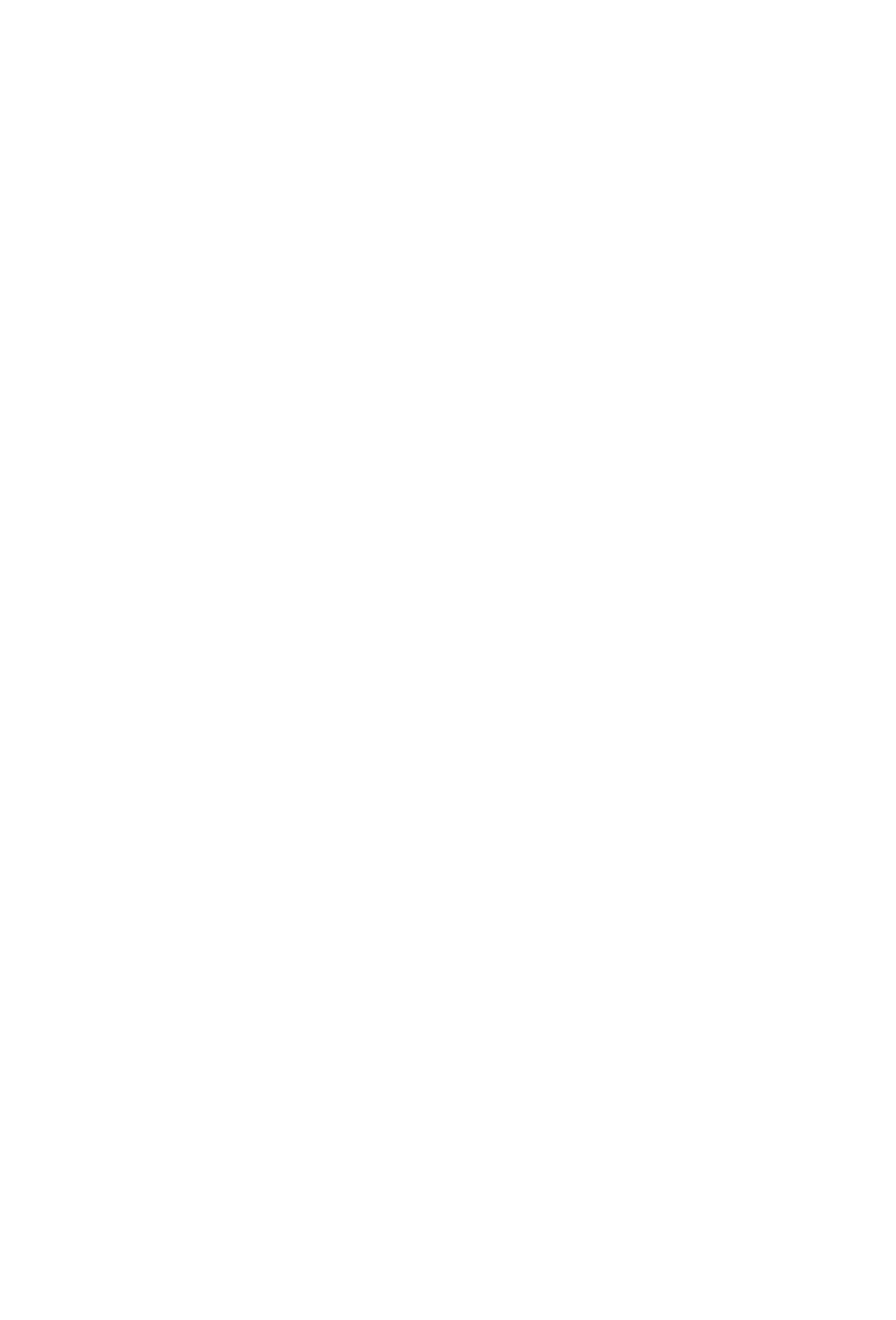
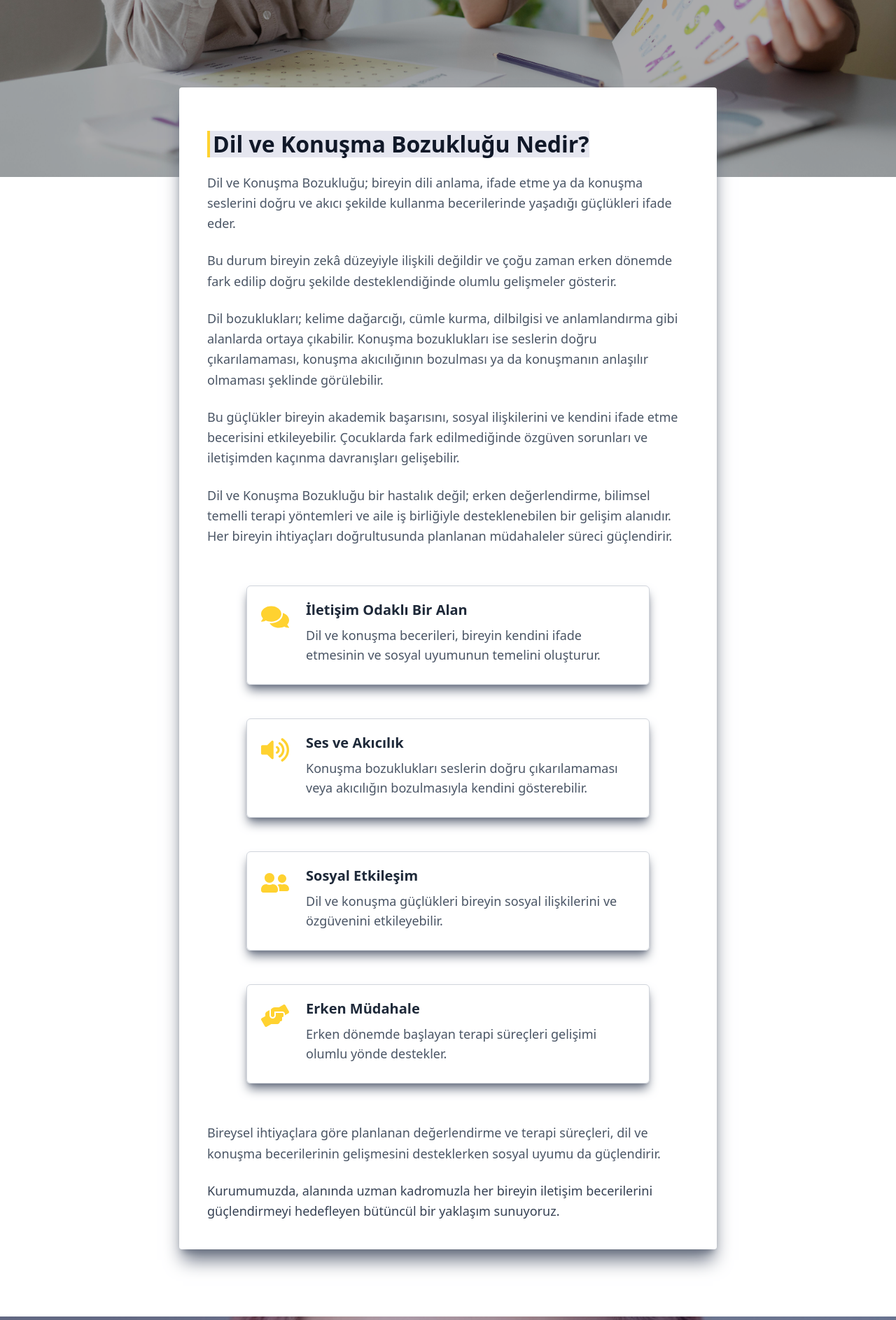
Before and after one commit to furkansylu97/OzelFidanlarOzelEgitimVeRehabilitasyon, a React (Vite) app in the folder OzelFidanlar/: page /trainings/speech-and-language-disorders/what-is in a window 1280 px wide. Before the commit this address had no page. Shown: the part 760-2647 px from the top of the page at 70% size. Before the commit the page ends 800 px from the top, so only its background shows below. Built offline with nearby package versions, Linux system fonts and the light colour scheme.

Commit message:
feat: add Language and Speech Disorder – What Is It? detail page

```diff
--- /dev/null
+++ b/OzelFidanlar/src/features/home/data/LanguageAndSpeechDisorderWhatIs/languageAndSpeechDisorderWhatIs.ts
@@ -0,0 +1,68 @@
+import {
+  FaComments,
+  FaVolumeUp,
+  FaUserFriends,
+  FaHandsHelping,
+} from "react-icons/fa";
+
+export const languageAndSpeechDisorderWhatIs = {
+  hero: {
+    title: "Dil ve Konuşma Bozukluğu Nedir?",
+    imageAlt: "Dil ve Konuşma Bozukluğu Nedir",
+  },
+
+  intro: [
+    "Dil ve Konuşma Bozukluğu; bireyin dili anlama, ifade etme ya da konuşma seslerini doğru ve akıcı şekilde kullanma becerilerinde yaşadığı güçlükleri ifade eder.",
+
+    "Bu durum bireyin zekâ düzeyiyle ilişkili değildir ve çoğu zaman erken dönemde fark edilip doğru şekilde desteklendiğinde olumlu gelişmeler gösterir.",
+  ],
+
+  paragraphs: [
+    `
+    Dil bozuklukları; kelime dağarcığı, cümle kurma, dilbilgisi ve
+    anlamlandırma gibi alanlarda ortaya çıkabilir. Konuşma bozuklukları ise
+    seslerin doğru çıkarılamaması, konuşma akıcılığının bozulması ya da
+    konuşmanın anlaşılır olmaması şeklinde görülebilir.
+    `,
+    `
+    Bu güçlükler bireyin akademik başarısını, sosyal ilişkilerini ve
+    kendini ifade etme becerisini etkileyebilir. Çocuklarda fark edilmediğinde
+    özgüven sorunları ve iletişimden kaçınma davranışları gelişebilir.
+    `,
+    `
+    Dil ve Konuşma Bozukluğu bir hastalık değil; erken değerlendirme,
+    bilimsel temelli terapi yöntemleri ve aile iş birliğiyle desteklenebilen
+    bir gelişim alanıdır. Her bireyin ihtiyaçları doğrultusunda planlanan
+    müdahaleler süreci güçlendirir.
+    `,
+  ],
+
+  highlights: [
+    {
+      icon: FaComments,
+      title: "İletişim Odaklı Bir Alan",
+      text: "Dil ve konuşma becerileri, bireyin kendini ifade etmesinin ve sosyal uyumunun temelini oluşturur.",
+    },
+    {
+      icon: FaVolumeUp,
+      title: "Ses ve Akıcılık",
+      text: "Konuşma bozuklukları seslerin doğru çıkarılamaması veya akıcılığın bozulmasıyla kendini gösterebilir.",
+    },
+    {
+      icon: FaUserFriends,
+      title: "Sosyal Etkileşim",
+      text: "Dil ve konuşma güçlükleri bireyin sosyal ilişkilerini ve özgüvenini etkileyebilir.",
+    },
+    {
+      icon: FaHandsHelping,
+      title: "Erken Müdahale",
+      text: "Erken dönemde başlayan terapi süreçleri gelişimi olumlu yönde destekler.",
+    },
+  ],
+
+  closing: [
+    "Bireysel ihtiyaçlara göre planlanan değerlendirme ve terapi süreçleri, dil ve konuşma becerilerinin gelişmesini desteklerken sosyal uyumu da güçlendirir.",
+
+    "Kurumumuzda, alanında uzman kadromuzla her bireyin iletişim becerilerini güçlendirmeyi hedefleyen bütüncül bir yaklaşım sunuyoruz.",
+  ],
+};
--- /dev/null
+++ b/OzelFidanlar/src/features/home/pages/language-and-speech-disorders-what-is-page/LanguageAndSpeechDisorderWhatIsPage.tsx
@@ -0,0 +1,12 @@
+import LanguageAndSpeechDisorderWhatIsSection from "../../sections/LanguageAndSpeechDisorderWhatIs/LanguageAndSpeechDisorderWhatIsSection";
+
+const LanguageAndSpeechDisorderWhatIsPage = () => {
+  return (
+    <>
+      <LanguageAndSpeechDisorderWhatIsSection />
+      <section aria-hidden className="h-24" />
+    </>
+  );
+};
+
+export default LanguageAndSpeechDisorderWhatIsPage;
--- /dev/null
+++ b/OzelFidanlar/src/features/home/sections/LanguageAndSpeechDisorderWhatIs/LanguageAndSpeechDisorderWhatIsSection.tsx
@@ -0,0 +1,80 @@
+import React from "react";
+import lsdImage from "../../../../assets/images/home/hero/slide-3.jpg";
+import { languageAndSpeechDisorderWhatIs } from "../../data/LanguageAndSpeechDisorderWhatIs/languageAndSpeechDisorderWhatIs";
+
+const LanguageAndSpeechDisorderWhatIsSection: React.FC = () => {
+  const { hero, intro, paragraphs, highlights, closing } =
+    languageAndSpeechDisorderWhatIs;
+
+  return (
+    <section className="relative w-full">
+      <div className="relative w-full overflow-hidden">
+        <img
+          src={lsdImage}
+          alt={hero.imageAlt}
+          className="h-[calc(var(--viewport-height)*0.7)] w-full object-cover"
+        />
+        <div className="absolute inset-0 bg-black/30" />
+      </div>
+
+      <div className="relative -mt-32 flex justify-center">
+        <div className="w-full max-w-3xl rounded-sm bg-white p-10 shadow-xl shadow-gray-500">
+          <h1 className="mb-10 inline-block border-l-4 border-amber-300 bg-[#001064]/10 pl-1 text-3xl font-bold text-gray-900">
+            {hero.title}
+          </h1>
+
+          <div className="space-y-6 text-lg leading-relaxed text-gray-600">
+            {intro.map((text, i) => (
+              <p key={i}>{text}</p>
+            ))}
+          </div>
+
+          <div className="space-y-6 text-lg leading-relaxed text-gray-600 mt-6">
+            {paragraphs.map((text, i) => (
+              <p key={i}>{text}</p>
+            ))}
+          </div>
+
+          <div className="flex items-center justify-center">
+            <div className="my-14 grid grid-cols-1 gap-12">
+              {highlights.map((item, i) => {
+                const Icon = item.icon;
+                return (
+                  <div
+                    key={i}
+                    className="group flex max-w-xl gap-4 rounded-md border border-gray-300 p-5 shadow-lg shadow-gray-500 transition-all duration-300 hover:-translate-y-1 hover:shadow-xl"
+                  >
+                    <div className="mt-1 text-amber-300 transition-colors duration-300 group-hover:text-[#001064]">
+                      <Icon className="h-10 w-10 transition-transform group-hover:scale-110" />
+                    </div>
+                    <div className="px-2">
+                      <h2 className="text-xl font-semibold text-gray-800">
+                        {item.title}
+                      </h2>
+                      <p className="my-2 text-lg text-gray-600">{item.text}</p>
+                    </div>
+                  </div>
+                );
+              })}
+            </div>
+          </div>
+
+          <div className="space-y-6 text-lg leading-relaxed text-gray-600">
+            {closing.map((text, i) => (
+              <p
+                key={i}
+                className={
+                  i === closing.length - 1 ? "font-medium text-gray-700" : ""
+                }
+              >
+                {text}
+              </p>
+            ))}
+          </div>
+        </div>
+      </div>
+    </section>
+  );
+};
+
+export default LanguageAndSpeechDisorderWhatIsSection;
--- a/OzelFidanlar/src/router/AppRouter.tsx
+++ b/OzelFidanlar/src/router/AppRouter.tsx
@@ -10,6 +10,7 @@ import SpecialLearningDisabilityWhatIsPage from "../features/home/pages/special-
 import SpecialLearningDisabilitySymptomsPage from "../features/home/pages/special-learning-disability-symptoms-page/SpecialLearningDisabilitySymptomsPage";
 import DyslexiaAndTypesPage from "../features/home/pages/dyslexia-and-types-page/DyslexiaAndTypesPage";
 import LanguageAndSpeechDisordersPage from "../features/home/pages/language-and-speech-disorders/LanguageAndSpeechDisordersPage";
+import LanguageAndSpeechDisorderWhatIsPage from "../features/home/pages/language-and-speech-disorders-what-is-page/LanguageAndSpeechDisorderWhatIsPage";
 
 export const router = createBrowserRouter([
   {
@@ -72,6 +73,10 @@ export const router = createBrowserRouter([
                 index: true,
                 element: <LanguageAndSpeechDisordersPage />,
               },
+              {
+                path: "what-is",
+                element: <LanguageAndSpeechDisorderWhatIsPage />,
+              },
             ],
           },
         ],
```
